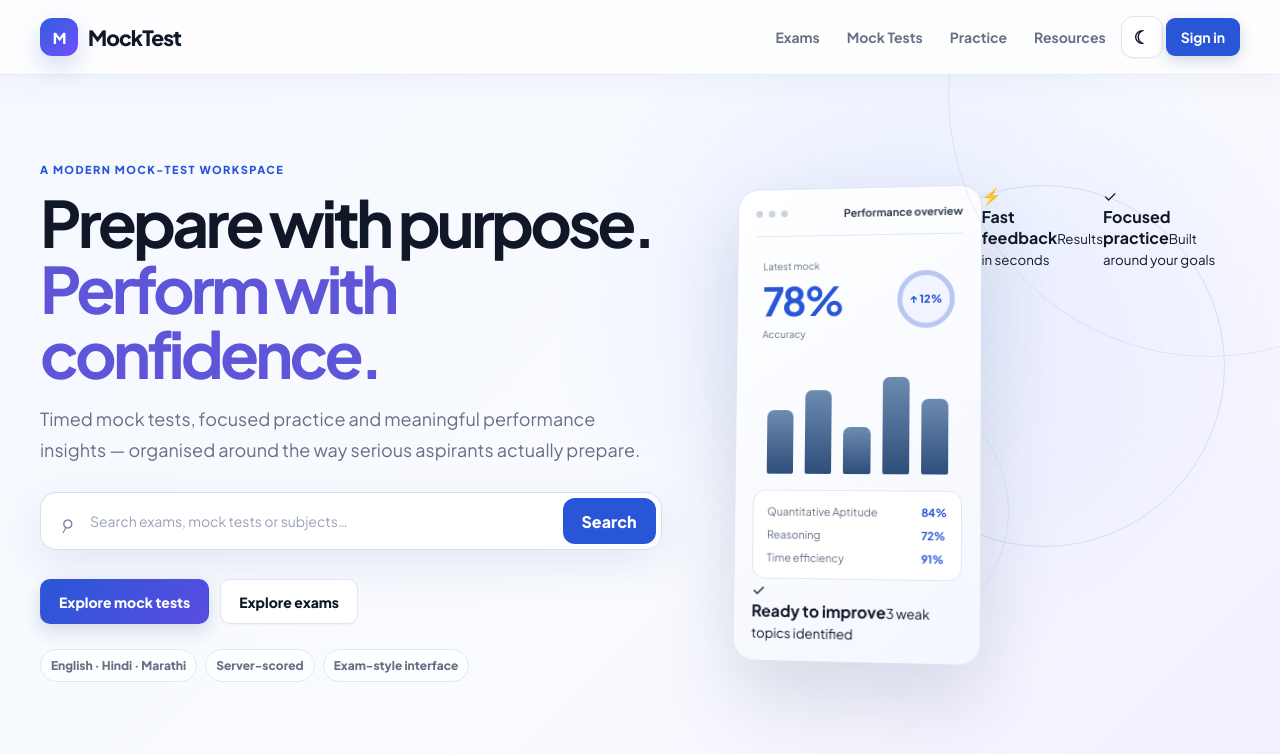
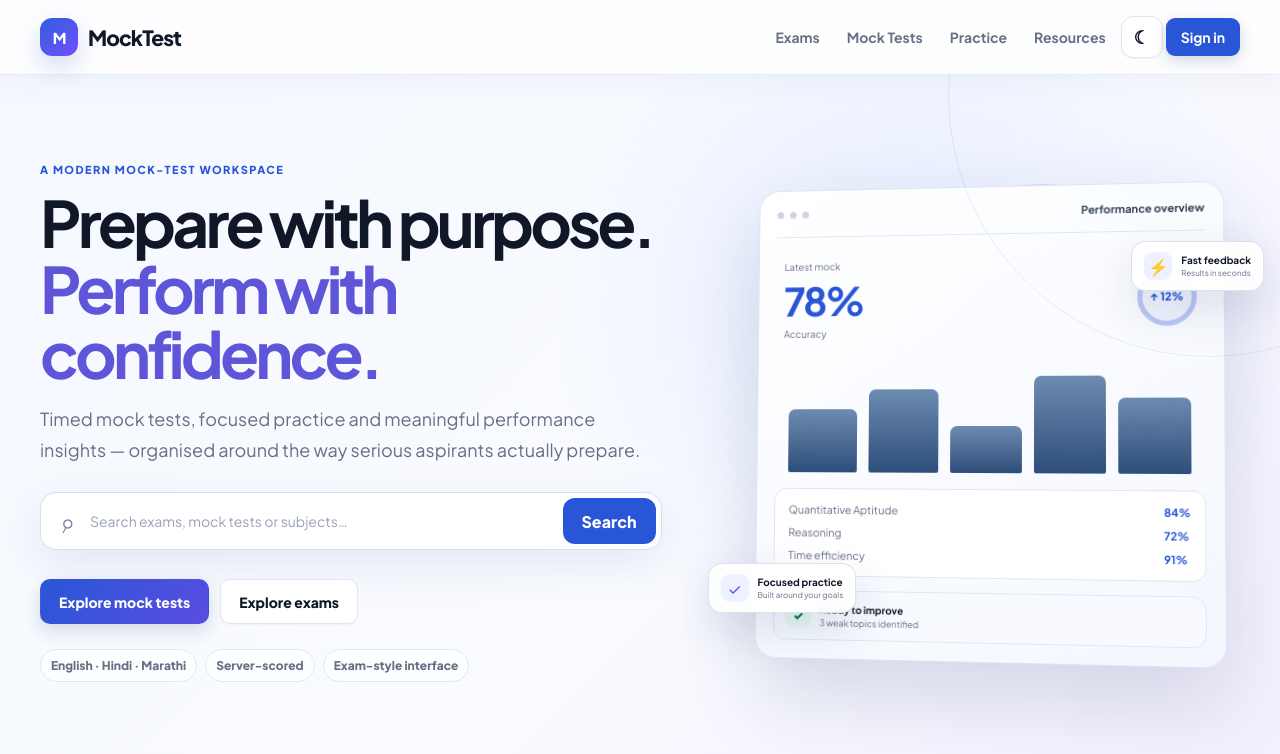
Before and after one commit to RajeshKhandare/mockwebsite, a Next.js app: page / in a window 1280 px wide. Shown: the top 754 px of the page. Built offline with nearby package versions, Linux system fonts and the light colour scheme; no server answers.

Commit message:
feat: add lightweight homepage illustration accents

```diff
--- a/app/globals.css
+++ b/app/globals.css
@@ -1008,3 +1008,30 @@ html[data-theme="dark"] .test-error-icon { background:#2a1720; }
   .submit-summary { gap:7px; }
   .submit-summary > div { padding:12px 7px; }
 }
+
+.visual-focus {
+  display:flex; align-items:center; gap:9px; margin-top:14px; padding:11px 12px;
+  border:1px solid #dfe7f2; border-radius:13px; background:rgba(248,250,255,.92);
+}
+.visual-focus > span { width:26px; height:26px; display:grid; place-items:center; border-radius:8px; background:#e8f8f1; color:#087a5a; font-size:12px; font-weight:900; }
+.visual-focus strong { display:block; color:var(--text); font-size:10px; }
+.visual-focus small { display:block; margin-top:2px; color:var(--muted); font-size:9px; }
+.hero-float-card {
+  position:absolute; z-index:3; display:flex; align-items:center; gap:9px; padding:10px 12px;
+  border:1px solid rgba(214,223,240,.9); border-radius:14px; background:rgba(255,255,255,.92);
+  box-shadow:0 18px 45px rgba(32,55,104,.14); backdrop-filter:blur(12px);
+}
+.hero-float-card > span { width:28px; height:28px; display:grid; place-items:center; border-radius:9px; background:#eef1ff; color:#5b4de2; }
+.hero-float-card strong { display:block; font-size:10px; color:var(--text); }
+.hero-float-card small { display:block; margin-top:2px; font-size:8px; color:var(--muted); }
+.hero-float-one { right:-24px; top:12%; animation:floatY 4s ease-in-out infinite; }
+.hero-float-two { left:-24px; bottom:10%; animation:floatY 4.8s ease-in-out .4s infinite; }
+@keyframes floatY { 50% { transform:translateY(-6px); } }
+html[data-theme="dark"] .visual-focus, html[data-theme="dark"] .hero-float-card { background:rgba(13,23,41,.94); border-color:var(--border); }
+@media (max-width: 900px) {
+  .hero-float-one { right:-5px; }
+  .hero-float-two { left:-5px; }
+}
+@media (max-width: 680px) {
+  .hero-float-card { display:none; }
+}
```
